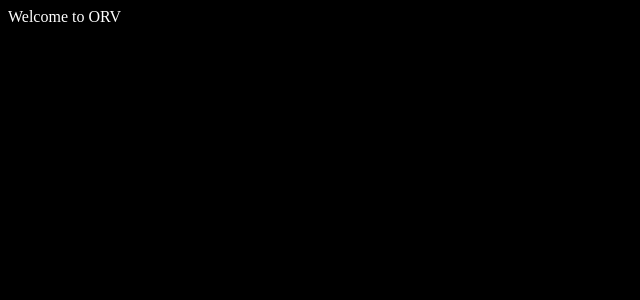
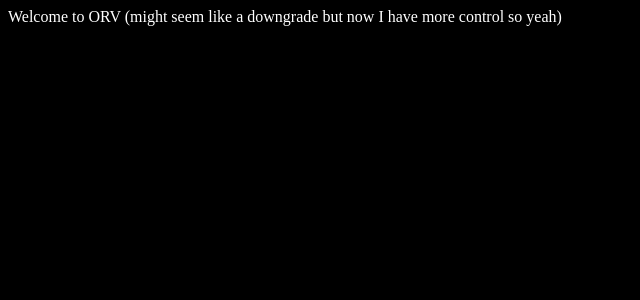
Before and after one commit to StudentShake/orv-wiki, a React (Create React App) app: page / in a window 1280 px wide. Shown: the top 300 px of the page, without its empty margins (0-640 px from the left). Built offline with nearby package versions, Linux system fonts and the light colour scheme.

Commit message:
Commit #2

```diff
--- a/src/App.jsx
+++ b/src/App.jsx
@@ -1,7 +1,7 @@
 
 const App = () => {
   return (
-    <div>Welcome to ORV</div>
+    <div>Welcome to ORV (might seem like a downgrade but now I have more control so yeah)</div>
   )
 }
 
```
Also changed, not shown: src/pages/1. Home/Home.jsx (added, +9 -0 lines), src/pages/1. Home/home.css (added).
